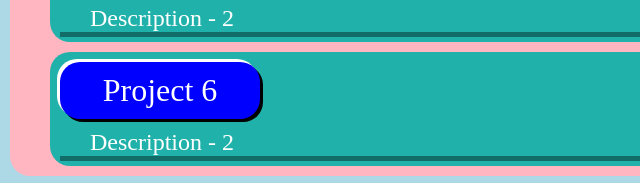
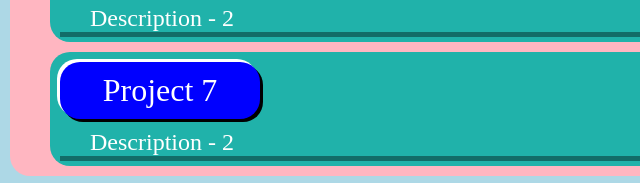
Before and after one commit to praveenmehta160798/learn-css, a plain HTML site: page index.html in a window 1280 px wide. Shown: the part 1089-1272 px from the top of the page, 0-640 px from the left. Drawn offline with Linux system fonts and the light colour scheme.

Commit message:
Update project home page

```diff
--- a/index.html
+++ b/index.html
@@ -66,7 +66,7 @@
                     </div>
 
                     <div class="my-project">
-                        <a href="projects/2022/October/07/index.html" class="my-project-name">Project 6</a>
+                        <a href="projects/2022/October/07/index.html" class="my-project-name">Project 7</a>
                         <div class="my-project-description">Description - 2</div>
                     </div>
                 </div>
```
